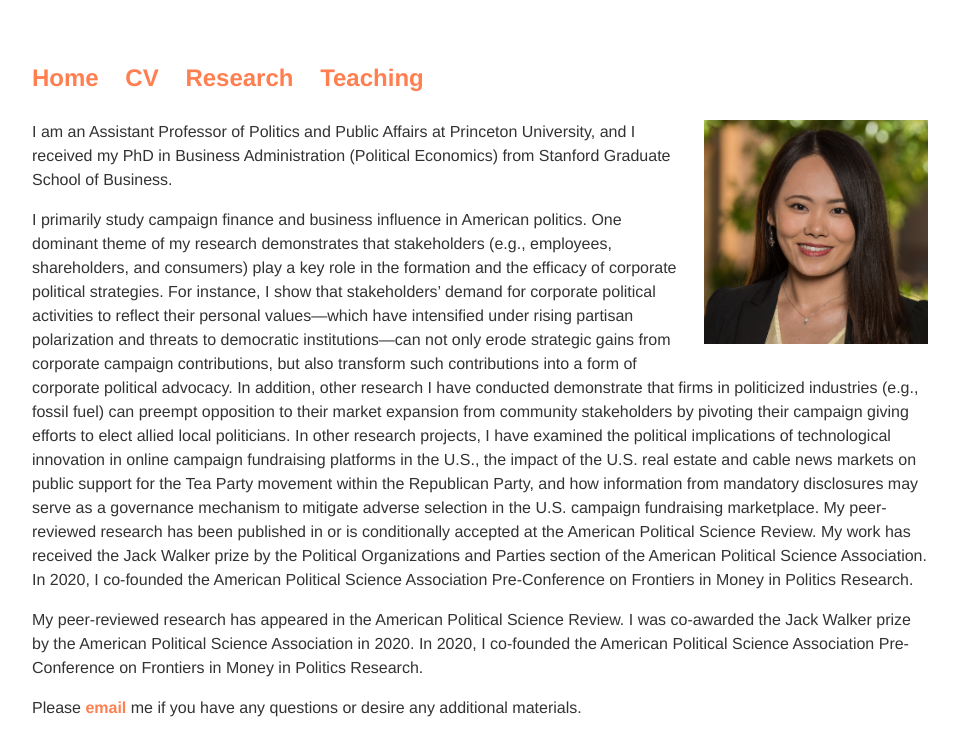
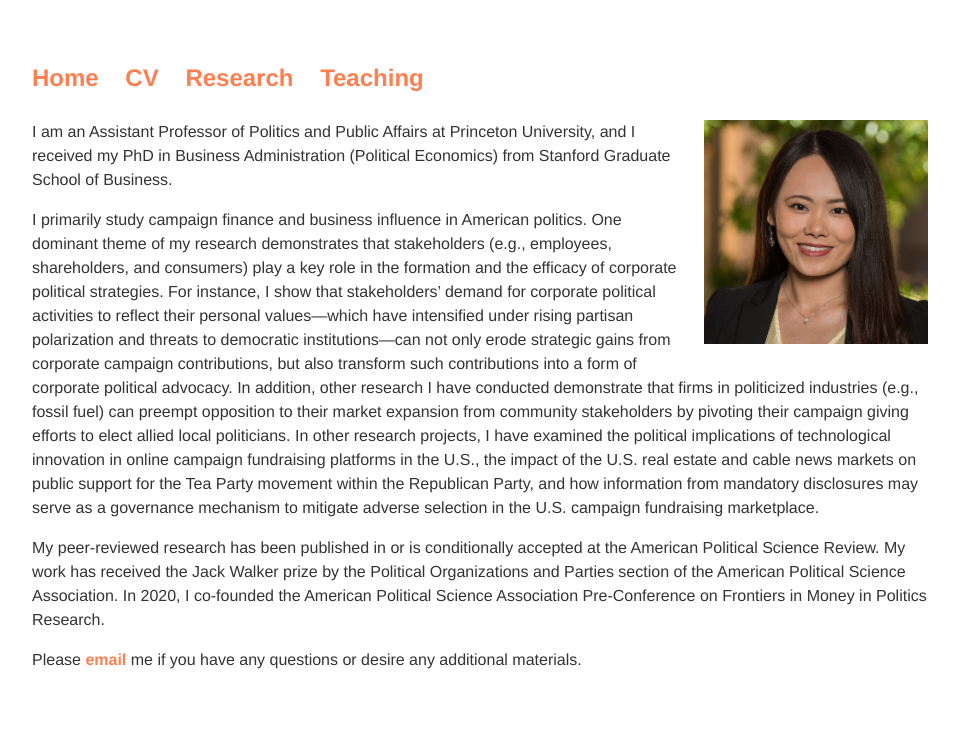
Before and after one commit to zhaoliresearch/zhaoliresearch.github.io, a Jekyll site: the page built from index.html, in a window 1280 px wide. Shown: the top 756 px of the page, without its empty margins (160-1119 px from the left). Built offline with Jekyll 4.4.1, drawn with Linux system fonts in a browser that asks for light colours.

Commit message:
Update index.html

```diff
--- a/index.html
+++ b/index.html
@@ -9,10 +9,9 @@ title: Zhao Li, Ph.D.
 
 	<p><img src="headshot/Zhao Li_headshot.jpg" alt="Headshot" style="width:25%;height:25%;margin-left:15px;margin-bottom:15px;float:right;">I am an Assistant Professor of Politics and Public Affairs at Princeton University, and I received my PhD in Business Administration (Political Economics) from Stanford Graduate School of Business. </p>
 	<p>I primarily study campaign finance and business influence in American politics. One dominant theme of my research demonstrates that stakeholders (e.g., employees, shareholders, and consumers) play a key role in the formation and the efficacy of corporate political strategies. For instance, I show that stakeholders’ demand for corporate political activities to reflect their personal values—which have intensified under rising partisan polarization and threats to democratic institutions—can not only erode strategic gains from corporate campaign contributions, but also transform such contributions into a form of corporate political advocacy. In addition, other research I have conducted demonstrate that firms in politicized industries (e.g., fossil fuel) can preempt opposition to their market expansion from community stakeholders by pivoting their campaign giving efforts to elect allied local politicians.
-In other research projects, I have examined the political implications of technological innovation in online campaign fundraising platforms in the U.S., the impact of the U.S. real estate and cable news markets on public support for the Tea Party movement within the Republican Party, and how information from mandatory disclosures may serve as a governance mechanism to mitigate adverse selection in the U.S. campaign fundraising marketplace.
-My peer-reviewed research has been published in or is conditionally accepted at the American Political Science Review. My work has received the Jack Walker prize by the Political Organizations and Parties section of the American Political Science Association. In 2020, I co-founded the American Political Science Association Pre-Conference on Frontiers in Money in Politics Research.</p>
+In other research projects, I have examined the political implications of technological innovation in online campaign fundraising platforms in the U.S., the impact of the U.S. real estate and cable news markets on public support for the Tea Party movement within the Republican Party, and how information from mandatory disclosures may serve as a governance mechanism to mitigate adverse selection in the U.S. campaign fundraising marketplace.</p>
 
-        <p>My peer-reviewed research has appeared in the American Political Science Review. I was co-awarded the Jack Walker prize by the American Political Science Association in 2020. In 2020, I co-founded the American Political Science Association Pre-Conference on Frontiers in Money in Politics Research.</p>
+	<p>My peer-reviewed research has been published in or is conditionally accepted at the American Political Science Review. My work has received the Jack Walker prize by the Political Organizations and Parties section of the American Political Science Association. In 2020, I co-founded the American Political Science Association Pre-Conference on Frontiers in Money in Politics Research.</p>
 
 	<p>Please <a href="mailto:zhaoliresearch@gmail.com">email</a> me if you have any questions or desire any additional materials.</p>
 </div><!-- /.blurb -->
```
